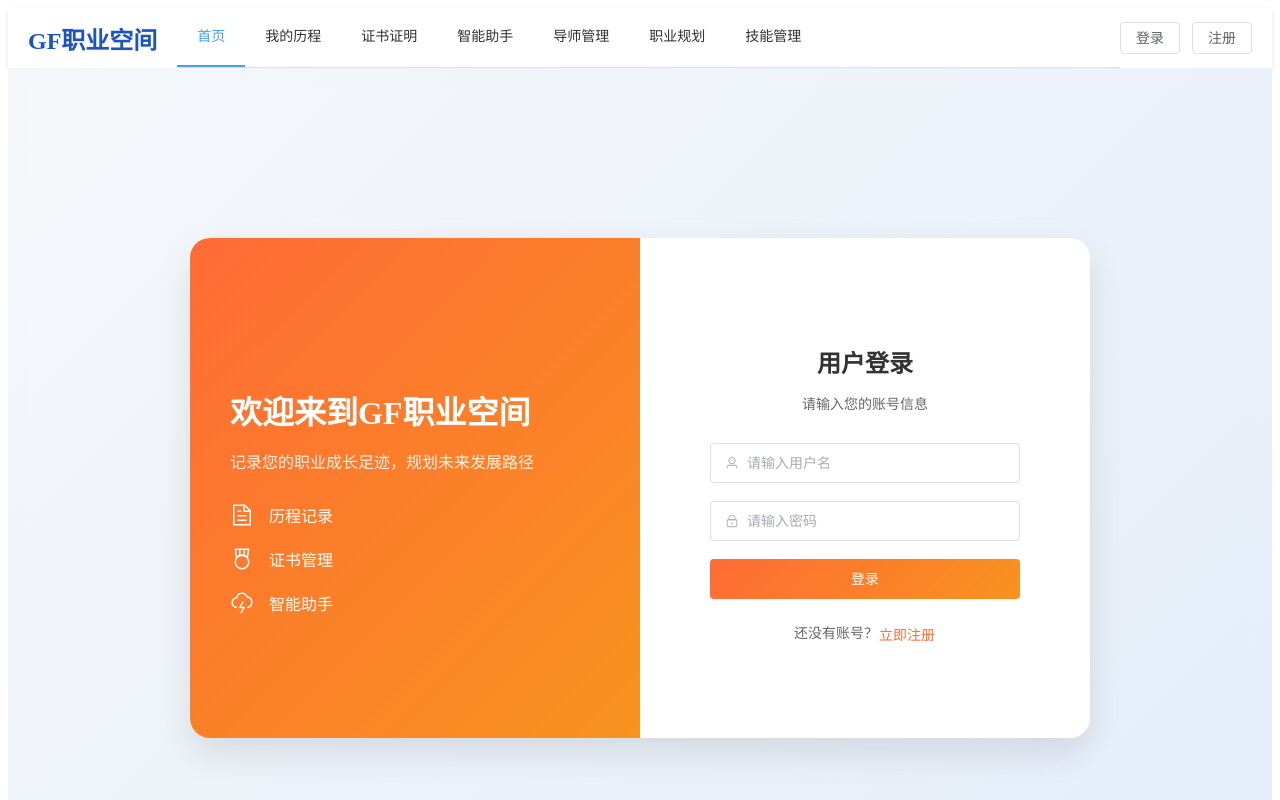
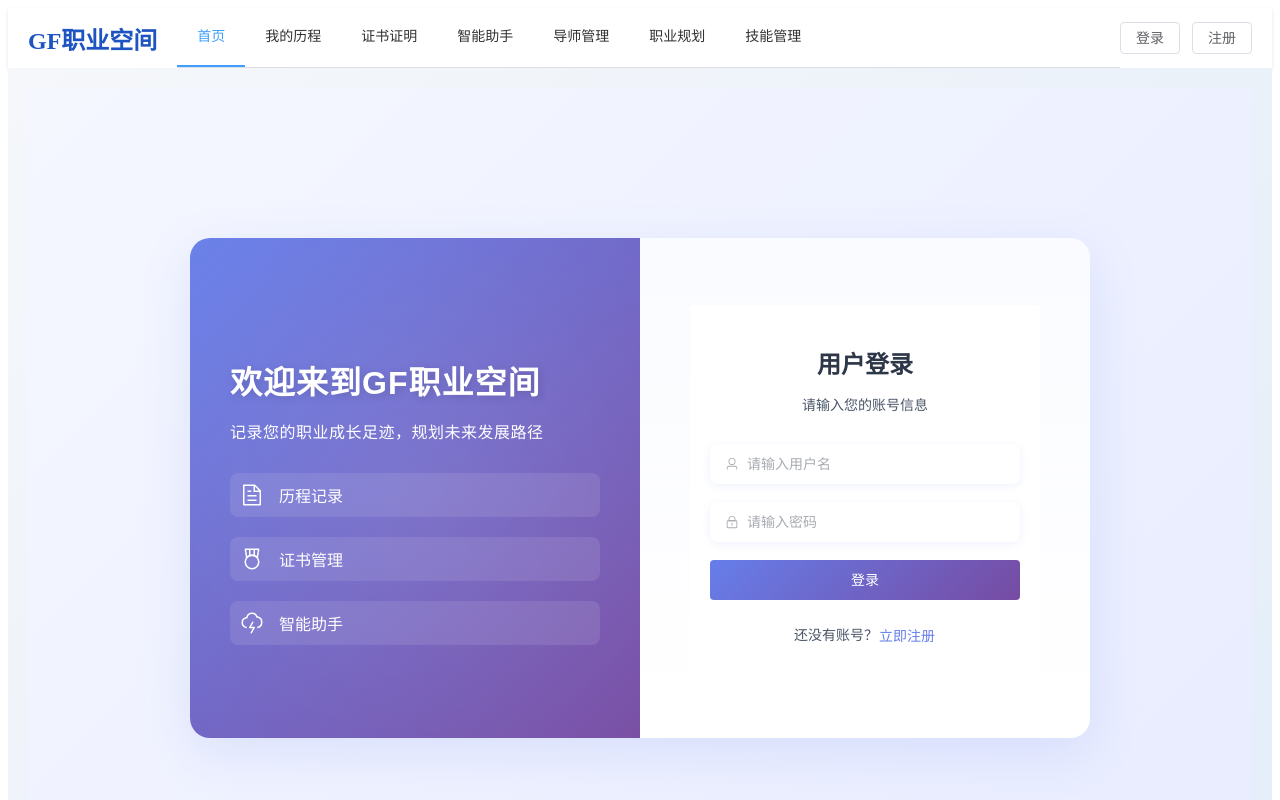
Before and after one commit to hdygxsj/xinghe, a Vue app in the folder frontend/: page /login in a window 1280 px wide. Shown: the top 800 px of the page. Built offline with nearby package versions, Linux system fonts and the light colour scheme.

Commit message:
feat:登陆页面

```diff
--- a/frontend/src/views/Login.vue
+++ b/frontend/src/views/Login.vue
@@ -3,18 +3,18 @@
     <div class="login-wrapper">
       <div class="login-left">
         <div class="welcome-text">
-          <h1>欢迎来到GF职业空间</h1>
-          <p>记录您的职业成长足迹，规划未来发展路径</p>
+          <h1 class="animated-title">欢迎来到GF职业空间</h1>
+          <p class="animated-subtitle">记录您的职业成长足迹，规划未来发展路径</p>
           <div class="features">
-            <div class="feature-item">
+            <div class="feature-item" style="animation-delay: 0.5s">
               <el-icon><Document /></el-icon>
               <span>历程记录</span>
             </div>
-            <div class="feature-item">
+            <div class="feature-item" style="animation-delay: 0.7s">
               <el-icon><Medal /></el-icon>
               <span>证书管理</span>
             </div>
-            <div class="feature-item">
+            <div class="feature-item" style="animation-delay: 0.9s">
               <el-icon><Lightning /></el-icon>
               <span>智能助手</span>
             </div>
@@ -22,7 +22,7 @@
         </div>
       </div>
       <div class="login-right">
-        <el-card class="login-card">
+        <el-card class="login-card animated-card">
           <div class="card-header">
             <h2>用户登录</h2>
             <p>请输入您的账号信息</p>
@@ -173,10 +173,11 @@ export default {
 <style scoped>
 .login-container {
   height: 100vh;
-  background: linear-gradient(135deg, #f5f7fa 0%, #e4edf9 100%);
+  background: linear-gradient(135deg, #f5f7ff 0%, #e8ecff 100%);
   display: flex;
   justify-content: center;
   align-items: center;
+  font-family: 'PingFang SC', 'Microsoft YaHei', sans-serif;
 }
 
 .login-wrapper {
@@ -185,36 +186,119 @@ export default {
   height: 500px;
   background: white;
   border-radius: 20px;
-  box-shadow: 0 15px 35px rgba(0, 0, 0, 0.1);
+  box-shadow: 0 15px 50px rgba(102, 126, 234, 0.15);
   overflow: hidden;
 }
 
 .login-left {
   flex: 1;
-  background: linear-gradient(135deg, #ff6b35 0%, #f7931e 100%);
+  background: linear-gradient(135deg, #667eea 0%, #764ba2 100%);
   color: white;
   padding: 40px;
   display: flex;
   flex-direction: column;
   justify-content: center;
+  position: relative;
+  overflow: hidden;
+}
+
+.login-left::before {
+  content: '';
+  position: absolute;
+  top: -50%;
+  left: -50%;
+  width: 200%;
+  height: 200%;
+  background: radial-gradient(circle, rgba(255, 255, 255, 0.1) 0%, transparent 70%);
+  animation: rotate 20s linear infinite;
+}
+
+@keyframes rotate {
+  0% {
+    transform: rotate(0deg);
+  }
+  100% {
+    transform: rotate(360deg);
+  }
 }
 
 .login-left h1 {
   font-size: 32px;
   margin-bottom: 15px;
   font-weight: 600;
+  position: relative;
+  z-index: 1;
+  text-shadow: 2px 2px 8px rgba(0, 0, 0, 0.15);
+  letter-spacing: 1px;
+}
+
+.animated-title {
+  animation: fadeInDown 1s ease-out;
+}
+
+.animated-subtitle {
+  animation: fadeInUp 1s ease-out 0.3s both;
+}
+
+@keyframes fadeInDown {
+  from {
+    opacity: 0;
+    transform: translateY(-30px);
+  }
+  to {
+    opacity: 1;
+    transform: translateY(0);
+  }
+}
+
+@keyframes fadeInUp {
+  from {
+    opacity: 0;
+    transform: translateY(30px);
+  }
+  to {
+    opacity: 1;
+    transform: translateY(0);
+  }
+}
+
+@keyframes slideInLeft {
+  from {
+    opacity: 0;
+    transform: translateX(-30px);
+  }
+  to {
+    opacity: 1;
+    transform: translateX(0);
+  }
+}
+
+@keyframes fadeIn {
+  from {
+    opacity: 0;
+    transform: scale(0.95);
+  }
+  to {
+    opacity: 1;
+    transform: scale(1);
+  }
 }
 
 .login-left p {
   font-size: 16px;
   margin-bottom: 30px;
-  opacity: 0.9;
+  opacity: 0.95;
+  position: relative;
+  z-index: 1;
+  letter-spacing: 0.5px;
 }
 
 .features {
   display: flex;
   flex-direction: column;
   gap: 20px;
+  position: relative;
+  z-index: 1;
 }
 
 .feature-item {
@@ -222,6 +306,18 @@ export default {
   align-items: center;
   gap: 15px;
   font-size: 16px;
+  padding: 10px;
+  border-radius: 8px;
+  background: rgba(255, 255, 255, 0.1);
+  backdrop-filter: blur(10px);
+  transition: all 0.3s ease;
+  animation: slideInLeft 0.8s ease-out both;
+  opacity: 0;
+}
+
+.feature-item:hover {
+  background: rgba(255, 255, 255, 0.2);
+  transform: translateX(5px);
 }
 
 .feature-item i {
@@ -234,6 +330,7 @@ export default {
   align-items: center;
   justify-content: center;
   padding: 40px;
+  background: linear-gradient(to bottom, #fafbff 0%, #ffffff 100%);
 }
 
 .login-card {
@@ -241,6 +338,11 @@ export default {
   max-width: 350px;
   border: none;
   box-shadow: none;
+  animation: fadeIn 1s ease-out 0.4s both;
+}
+
+.animated-card {
+  opacity: 0;
 }
 
 .card-header {
@@ -250,30 +352,73 @@ export default {
 
 .card-header h2 {
   font-size: 24px;
-  color: #333;
+  color: #2d3748;
   margin-bottom: 10px;
+  font-weight: 600;
 }
 
 .card-header p {
-  color: #666;
+  color: #4a5568;
   font-size: 14px;
 }
 
 .login-button {
-  background: linear-gradient(135deg, #ff6b35 0%, #f7931e 100%);
+  background: linear-gradient(135deg, #667eea 0%, #764ba2 100%);
   border: none;
   font-weight: 500;
+  transition: all 0.3s ease;
+  position: relative;
+  overflow: hidden;
+}
+
+.login-button::before {
+  content: '';
+  position: absolute;
+  top: 0;
+  left: -100%;
+  width: 100%;
+  height: 100%;
+  background: linear-gradient(90deg, transparent, rgba(255, 255, 255, 0.3), transparent);
+  transition: left 0.5s ease;
+}
+
+.login-button:hover::before {
+  left: 100%;
+}
+
+.login-button:hover {
+  transform: translateY(-2px);
+  box-shadow: 0 8px 20px rgba(102, 126, 234, 0.3);
 }
 
 .register-link {
   text-align: center;
   margin-top: 20px;
-  color: #666;
+  color: #4a5568;
   font-size: 14px;
 }
 
 .register-link .el-button {
-  color: #ff6b35;
+  color: #667eea;
   font-weight: 500;
 }
+
+.register-link .el-button:hover {
+  color: #764ba2;
+}
+
+/* 输入框样式调整 */
+:deep(.el-input__wrapper) {
+  border-radius: 8px;
+  box-shadow: 0 2px 8px rgba(102, 126, 234, 0.1);
+  transition: all 0.3s ease;
+}
+
+:deep(.el-input__wrapper:hover) {
+  box-shadow: 0 4px 12px rgba(102, 126, 234, 0.15);
+}
+
+:deep(.el-input__wrapper.is-focus) {
+  box-shadow: 0 4px 16px rgba(102, 126, 234, 0.2);
+}
 </style>
```
